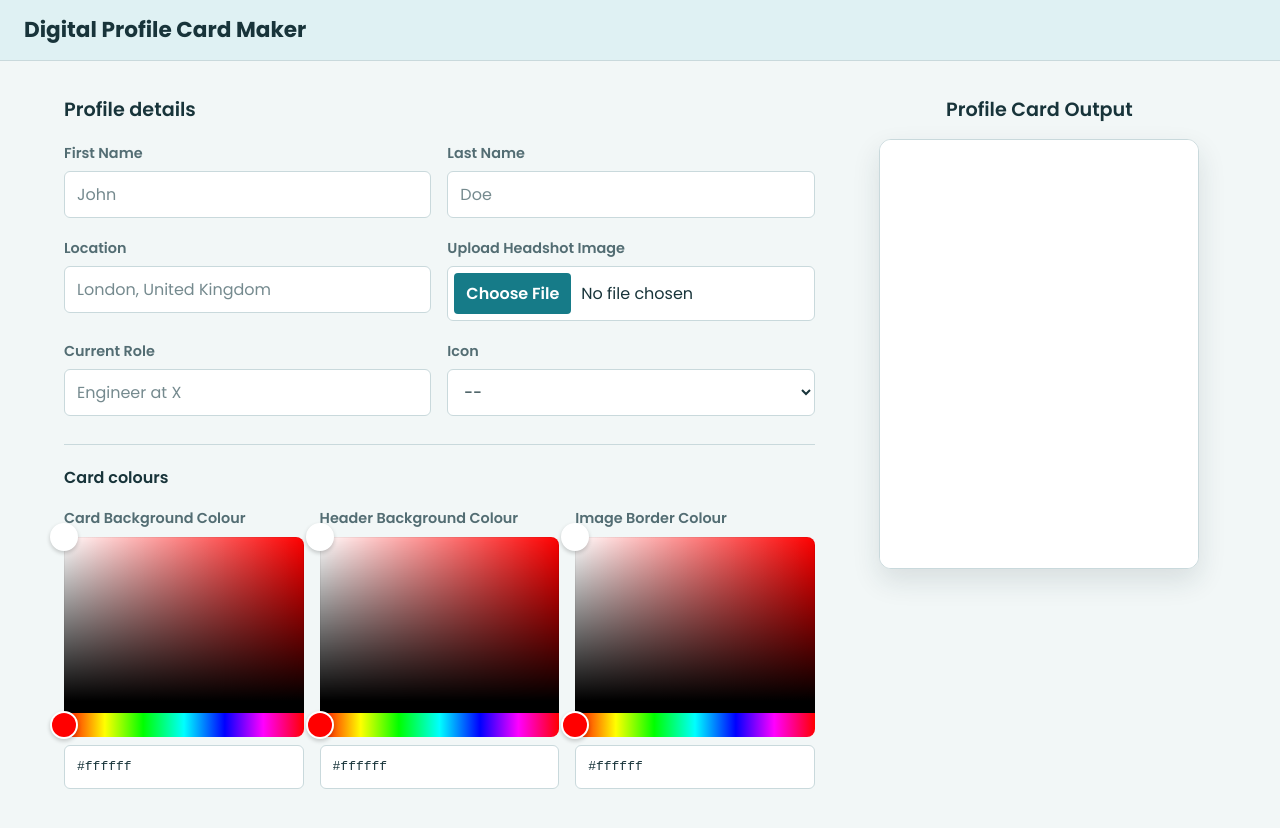
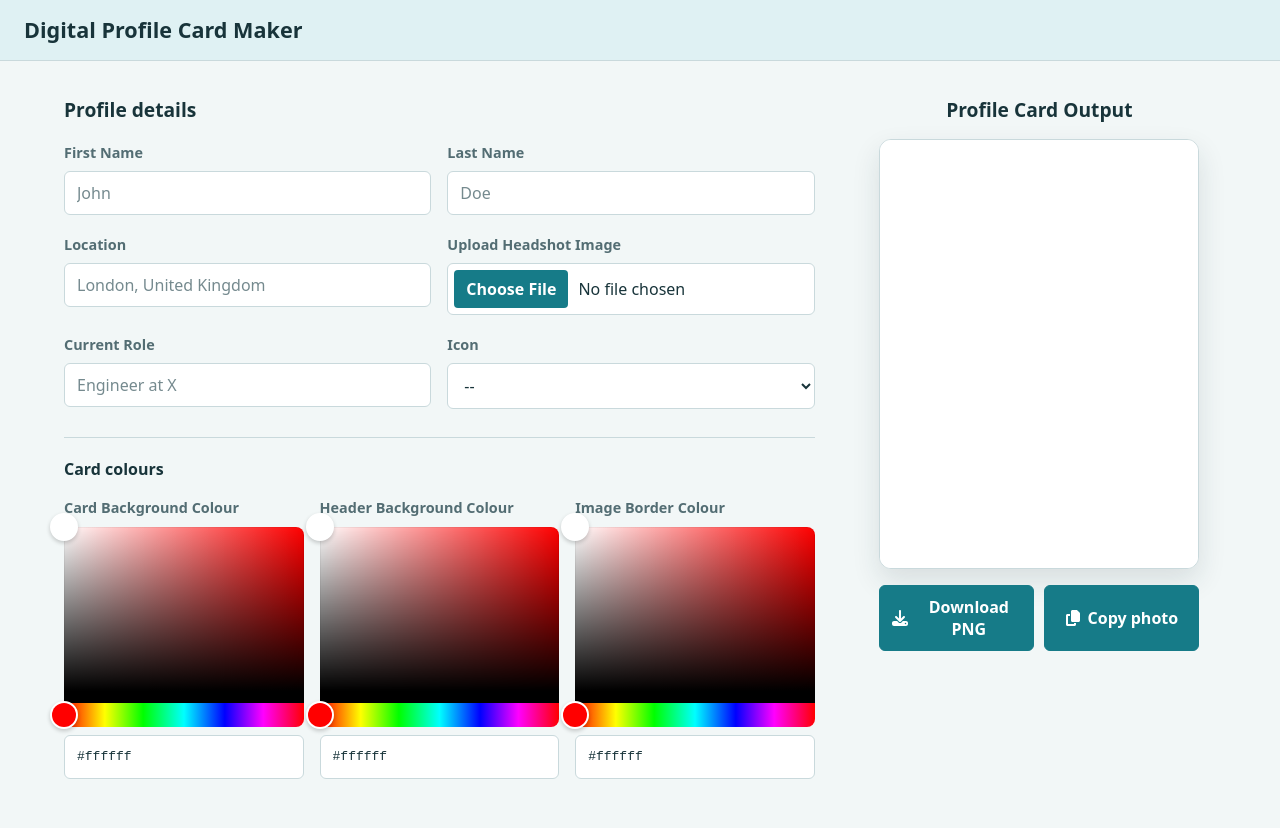
Before and after one commit to KP1709/DigitalProfileCardMaker, a React (Vite) app: page / in a window 1280 px wide. Shown: the top 828 px of the page. Built offline with nearby package versions, Linux system fonts and the light colour scheme.

Commit message:
Enable copying or saving profile card

```diff
--- a/index.html
+++ b/index.html
@@ -1,17 +1,17 @@
 <!doctype html>
 <html lang="en">
+
 <head>
   <meta charset="UTF-8" />
   <meta name="viewport" content="width=device-width, initial-scale=1.0" />
-    <link rel="preconnect" href="https://fonts.googleapis.com">
-    <link rel="preconnect" href="https://fonts.gstatic.com" crossorigin="">
-    <link href="https://fonts.googleapis.com/css2?family=Poppins:ital,wght@0,100;0,200;0,300;0,400;0,500;0,600;0,700;0,800;0,900;1,100;1,200;1,300;1,400;1,500;1,600;1,700;1,800;1,900&display=swap" rel="stylesheet">
   <link rel="stylesheet" href="/src/styles/styles.css">
   <link rel="icon" type="image/x-icon" href="/src/assets/favicon.ico">
   <title>Digital Profile Card Maker</title>
 </head>
+
 <body>
   <div id="root"></div>
   <script type="module" src="/src/index.jsx"></script>
 </body>
+
 </html>
--- a/package.json
+++ b/package.json
@@ -16,6 +16,7 @@
     "@fortawesome/free-solid-svg-icons": "^6.5.2",
     "@fortawesome/react-fontawesome": "^0.2.0",
     "html-to-image": "^1.11.11",
+    "prop-types": "^15.8.1",
     "react": "^18.2.0",
     "react-colorful": "^5.8.1",
     "react-dom": "^18.2.0"
--- a/src/components/CardMaker.jsx
+++ b/src/components/CardMaker.jsx
@@ -1,8 +1,9 @@
 import { useState } from "react";
 import { FontAwesomeIcon } from "@fortawesome/react-fontawesome";
-import { faOtter, faDog, faFish, faDragon, faSpider, faDove, faHippo } from "@fortawesome/free-solid-svg-icons";
+import { faCopy, faDownload, faOtter, faDog, faFish, faDragon, faSpider, faDove, faHippo } from "@fortawesome/free-solid-svg-icons";
 import styles from "../styles/CardMaker.module.css";
 import ColourControl from "./ColourControl.jsx";
+import useCardImage from "../hooks/useCardImage.js";
 
 const CardMaker = () => {
     const [userData, setUserData] = useState({
@@ -19,6 +20,7 @@ const CardMaker = () => {
         cardBgColour: "#ffffff",
         imageBorderColour: "#ffffff"
     });
+    const { cardRef, copyImage, downloadImage, isBusy, status } = useCardImage();
 
     const loadFile = (event) => {
         const file = event.target.files[0];
@@ -159,7 +161,7 @@ const CardMaker = () => {
             {/* Output section */}
             <section className={styles.output}>
                 <h2 className={styles.sectionTitle}>Profile Card Output</h2>
-                <div className={styles.card}>
+                <div className={styles.card} ref={cardRef}>
                     <div className={styles.cardHeader} style={{ backgroundColor: colourCustomise.headerBgColour }}>
                         {userData.image != '' && <img src={userData.image} className={styles.portrait} alt="Profile Picture" style={{ borderColor: colourCustomise.imageBorderColour }} />}
                     </div>
@@ -171,6 +173,19 @@ const CardMaker = () => {
                         {userData.icon !== "" && <FontAwesomeIcon className={styles.cardIcon} icon={displayIcon()} size="1x" />}
                     </div>
                 </div>
+                <div className={styles.exportActions}>
+                    <button type="button" onClick={downloadImage} disabled={isBusy}>
+                        <FontAwesomeIcon icon={faDownload} aria-hidden="true" />
+                        Download PNG
+                    </button>
+                    <button type="button" onClick={copyImage} disabled={isBusy}>
+                        <FontAwesomeIcon icon={faCopy} aria-hidden="true" />
+                        Copy photo
+                    </button>
+                </div>
+                <p className={styles.exportStatus} role="status" aria-live="polite">
+                    {status}
+                </p>
             </section>
         </main>
     );
--- /dev/null
+++ b/src/hooks/useCardImage.js
@@ -0,0 +1,74 @@
+import { useRef, useState } from "react";
+import { toBlob } from "html-to-image";
+
+const useCardImage = () => {
+    const cardRef = useRef(null);
+    const [status, setStatus] = useState("");
+    const [isBusy, setIsBusy] = useState(false);
+
+    const createCardImage = async () => {
+        if (!cardRef.current) {
+            throw new Error("The profile card is unavailable.");
+        }
+
+        const image = await toBlob(cardRef.current, {
+            pixelRatio: 2
+        });
+
+        if (!image) {
+            throw new Error("The profile card image could not be created.");
+        }
+
+        return image;
+    };
+
+    const downloadImage = async () => {
+        if (isBusy) return;
+
+        setIsBusy(true);
+        setStatus("");
+
+        try {
+            const image = await createCardImage();
+            const imageUrl = URL.createObjectURL(image);
+            const link = document.createElement("a");
+            link.href = imageUrl;
+            link.download = "profile-card.png";
+            link.click();
+            window.setTimeout(() => URL.revokeObjectURL(imageUrl), 0);
+            setStatus("Photo downloaded.");
+        } catch {
+            setStatus("The photo could not be created.");
+        } finally {
+            setIsBusy(false);
+        }
+    };
+
+    const copyImage = async () => {
+        if (isBusy) return;
+
+        if (!navigator.clipboard?.write || typeof ClipboardItem === "undefined") {
+            setStatus("Copying photos is not supported in this browser.");
+            return;
+        }
+
+        setIsBusy(true);
+        setStatus("");
+
+        try {
+            const image = await createCardImage();
+            await navigator.clipboard.write([
+                new ClipboardItem({ "image/png": image })
+            ]);
+            setStatus("Photo copied to clipboard.");
+        } catch {
+            setStatus("The photo could not be copied.");
+        } finally {
+            setIsBusy(false);
+        }
+    };
+
+    return { cardRef, copyImage, downloadImage, isBusy, status };
+};
+
+export default useCardImage;
--- a/src/index.jsx
+++ b/src/index.jsx
@@ -1,6 +1,5 @@
-import React from "react"
-import ReactDOM from "react-dom/client"
+import ReactDOM from "react-dom/client";
 
-import App from "/src/App.jsx"
+import App from "/src/App.jsx";
 
 ReactDOM.createRoot(document.getElementById('root')).render(<App />);
--- a/src/styles/CardMaker.module.css
+++ b/src/styles/CardMaker.module.css
@@ -107,6 +107,48 @@
     text-align: center;
 }
 
+.exportActions {
+    display: flex;
+    flex-wrap: wrap;
+    justify-content: center;
+    gap: 10px;
+    width: min(100%, 320px);
+}
+
+.exportActions button {
+    display: inline-flex;
+    flex: 1 1 135px;
+    align-items: center;
+    justify-content: center;
+    gap: 8px;
+    min-height: 44px;
+    padding: 10px 12px;
+    border: 1px solid var(--colour-accent);
+    border-radius: 6px;
+    color: #ffffff;
+    background: var(--colour-accent);
+    font: inherit;
+    font-weight: 600;
+    cursor: pointer;
+}
+
+.exportActions button:hover:not(:disabled) {
+    background: var(--colour-accent-strong);
+}
+
+.exportActions button:disabled {
+    cursor: wait;
+    opacity: 0.65;
+}
+
+.exportStatus {
+    min-height: 1.5em;
+    margin: -8px 0 0;
+    color: var(--colour-muted);
+    font-size: 0.875rem;
+    text-align: center;
+}
+
 .card {
     display: flex;
     flex-direction: column;
--- a/src/styles/styles.css
+++ b/src/styles/styles.css
@@ -18,7 +18,7 @@
 body {
     padding: 0;
     margin: 0;
-    font-family: "Poppins", sans-serif;
+    font-family: system-ui, -apple-system, BlinkMacSystemFont, "Segoe UI", sans-serif;
     color: var(--colour-ink);
     background: var(--colour-page);
 }
```
Also changed, not shown: src/components/ColourControl.jsx (+8 -0 lines), 1 other file (tests, documents, lock files or other folders). Lines whose indentation alone changed are shown as unchanged.
